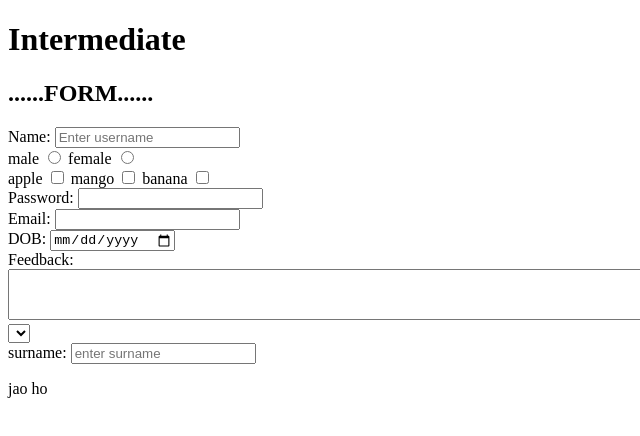
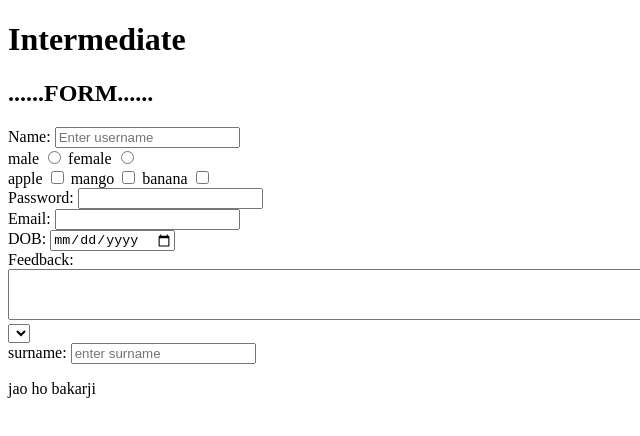
Before and after one commit to shubham-pundir0001/fullStack-dev, a plain HTML site: page Intermediate/indes.html in a window 1280 px wide. Shown: the full height of the page, 0-640 px from the left. Drawn offline with Linux system fonts and the light colour scheme.

Commit message:
Update indes.html

```diff
--- a/Intermediate/indes.html
+++ b/Intermediate/indes.html
@@ -57,6 +57,6 @@
         <input type="text" id="surname" name="surname" placeholder="enter surname">
       </div>
     </form>
-    <p>jao ho </p>
+    <p>jao ho bakarji </p>
   </body>
 </html>
```
